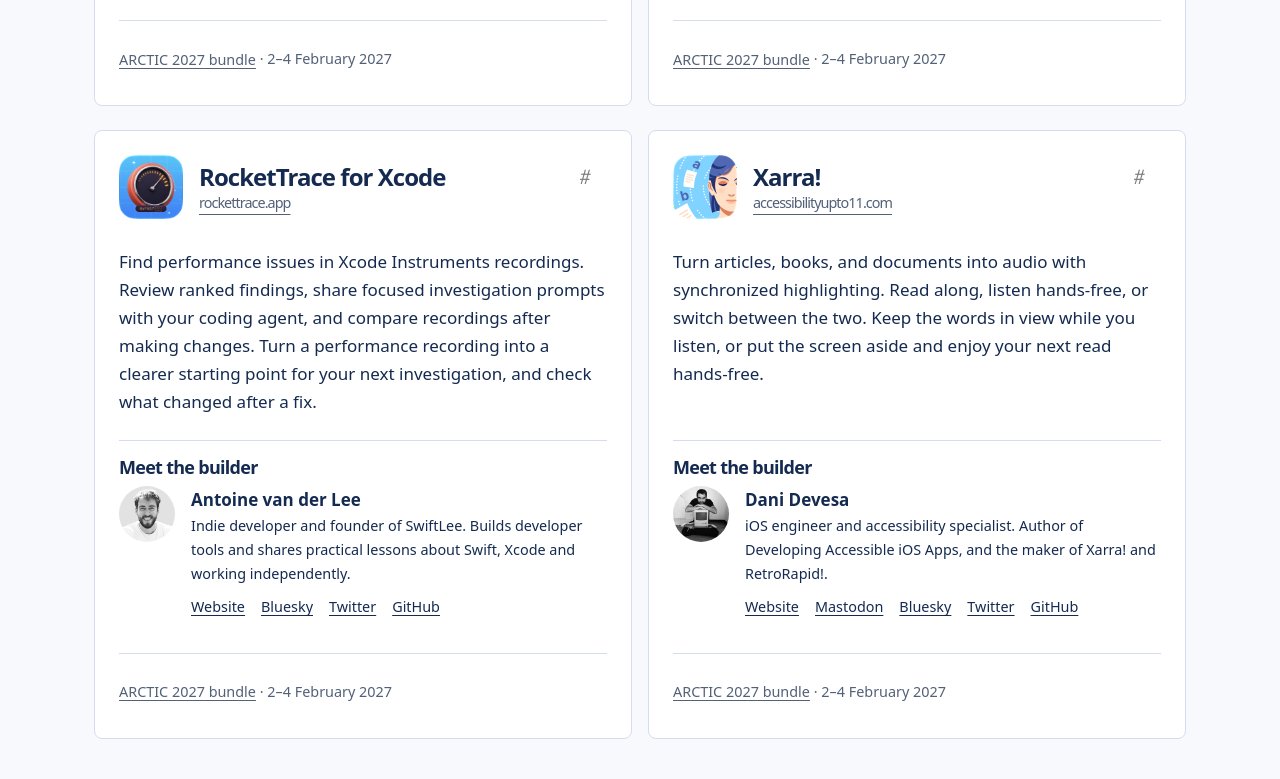
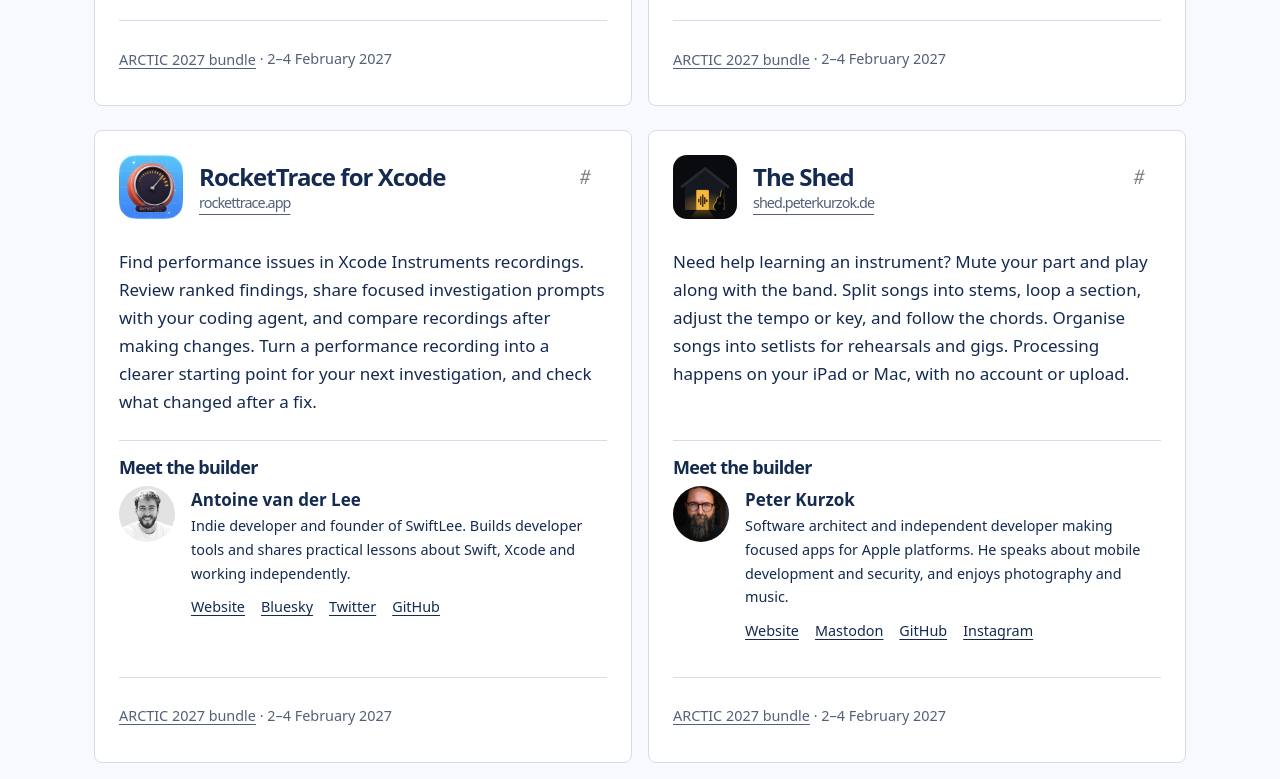
Before and after one commit to dadederk/By-Indies-Pages, a plain HTML site: page index.html in a window 1280 px wide. Shown: the part 3160-3939 px from the top of the page. Drawn offline with Linux system fonts and the light colour scheme.

Commit message:
Publish By Indies from 0799680ba30d7775e88ce4cb3acf50fb030b5c3a

```diff
--- a/index.html
+++ b/index.html
@@ -374,6 +374,39 @@
               </article>
             </div>
             <div class="col align-self-start">
+              <article id="project-the-shed" data-offer-sharing="true" class="panel showcase-card">
+                <div>
+                  <div class="product-card-header hstack gap-2">
+                    <h2 class="product-card-heading showcase-project-title mb-0 align-self-start" style="margin: 0px"><a href="https://shed.peterkurzok.de/" style="width: 100.0%"><img src="/app-icons/the-shed.png" alt="" style="width: 64px; height: 64px; border-radius: 14px" /><span class="product-card-name"><span class="product-card-title">The Shed</span><span class="ig-text-small text-body-secondary product-card-url" style="font-weight: 400">shed.peterkurzok.de</span></span></a></h2>
+                    <span class="offer-share-action mb-0 align-self-start"><a title="Link to this project" data-offer-permalink="true" href="/#project-the-shed" class="offer-share-control"><span class="title-accent" aria-hidden="true">#</span><span class="visually-hidden">Link to this project for The Shed</span></a><button type="button" title="Copy link to this project" data-offer-copy="true" hidden class="offer-share-control btn btn-none"><span data-copy-icon="true" class="title-accent" aria-hidden="true">#</span><i data-copied-icon="true" hidden class="bi-check2" aria-hidden="true"></i><span class="visually-hidden">Copy link to The Shed</span></button><span role="status" aria-atomic="true" data-offer-copy-status="true" class="visually-hidden"></span></span>
+                  </div>
+                  <div data-offer-copy-fallback="true" hidden class="mt-2">
+                    <input type="text" readonly class="form-control" aria-label="Link to The Shed" />
+                  </div>
+                </div>
+                <p style="margin: 0px">Need help learning an instrument? Mute your part and play along with the band. Split songs into stems, loop a section, adjust the tempo or key, and follow the chords. Organise songs into setlists for rehearsals and gigs. Processing happens on your iPad or Mac, with no account or upload.</p>
+                <div class="showcase-builders">
+                  <h3 class="mb-2">Meet the builder</h3>
+                  <div class="builder-row hstack gap-3">
+                    <img loading="lazy" width="56" height="56" src="/portraits/peter-kurzok.jpg" alt="" class="builder-portrait mb-0 align-self-start" style="width: 56px; height: 56px; border-radius: 28px" />
+                    <div class="mb-0 align-self-start">
+                      <p style="font-weight: 600; margin: 0px">Peter Kurzok</p>
+                      <p class="ig-text-small" style="margin: 0px">Software architect and independent developer making focused apps for Apple platforms. He speaks about mobile development and security, and enjoys photography and music.</p>
+                      <div class="ig-text-small builder-links">
+                        <a href="https://apps.peterkurzok.de/">Website<span class="visually-hidden"> for Peter Kurzok</span></a>
+                        <a href="https://kind.social/@filmaniac">Mastodon<span class="visually-hidden"> for Peter Kurzok</span></a>
+                        <a href="https://github.com/pkurzok">GitHub<span class="visually-hidden"> for Peter Kurzok</span></a>
+                        <a href="https://instagram.com/filmaniac">Instagram<span class="visually-hidden"> for Peter Kurzok</span></a>
+                      </div>
+                    </div>
+                  </div>
+                </div>
+                <div class="ig-text-small text-body-secondary showcase-contributions showcase-bundles">
+                  <p style="margin: 0px"><a href="https://sponsored.byindies.com/conferences/arctic/2027/#project-the-shed">ARCTIC 2027 bundle</a><span> · 2–4 February 2027</span></p>
+                </div>
+              </article>
+            </div>
+            <div class="col align-self-start">
               <article id="project-xarra" data-offer-sharing="true" class="panel showcase-card">
                 <div>
                   <div class="product-card-header hstack gap-2">
```
Also changed, not shown: app-icons/the-shed.png (added), portraits/peter-kurzok.jpg (added).
